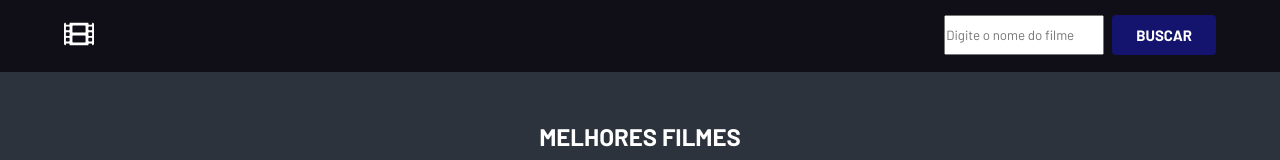
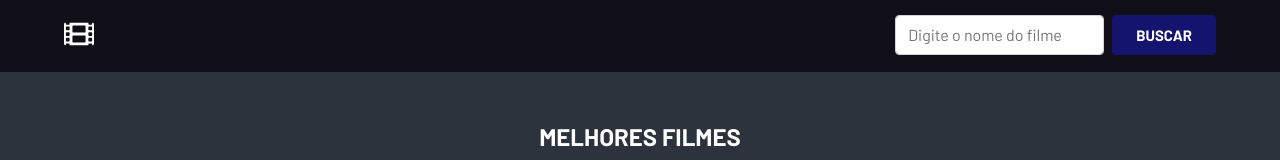
Before and after one commit to edpadua/FilmesLista, a React (Vite) app in the folder filmeslista/: page / in a window 1280 px wide. Shown: the top 160 px of the page. Built offline with nearby package versions, Linux system fonts and the light colour scheme; no server answers.

Commit message:
Correções e melhorias
Correções e melhorias

```diff
--- a/filmeslista/src/Componentes/BarraDeNavegacao/BarraDeNavegacao.css
+++ b/filmeslista/src/Componentes/BarraDeNavegacao/BarraDeNavegacao.css
@@ -30,7 +30,7 @@ a {
 
 @media (max-width: 500px) {
   .navbar-container {
-    margin-top: 0px !important;
+    margin-top: 22px !important;
   }
 
 }
--- a/filmeslista/src/Componentes/BarraDeNavegacao/index.jsx
+++ b/filmeslista/src/Componentes/BarraDeNavegacao/index.jsx
@@ -34,7 +34,7 @@ function BarraDeNavegacao() {
                             <Link to="/"><FaFilm style={{ fontSize: '30px'}}/></Link>
 
                         <form onSubmit={handleSubmit}>
-                            <input type="text" placeholder='Digite o nome do filme'
+                            <input className="form-control" type="text" placeholder='Digite o nome do filme'
                             value={busca} onChange={(e) => setBusca(e.target.value)}></input>
                             <button className="botao" type='submit'>Buscar</button>
                         </form>
--- a/filmeslista/src/Componentes/FilmeCard/index.jsx
+++ b/filmeslista/src/Componentes/FilmeCard/index.jsx
@@ -8,6 +8,7 @@ import { FaStar } from 'react-icons/fa';
 const imagesURL = import.meta.env.VITE_IMG;
 
 function FilmeCard({ filme, mostraLink = true }) {
+  if( imagesURL + filme.poster_path !="https://image.tmdb.org/t/p/w500/null")
   return (
 
     <div className="filme-card">
--- a/filmeslista/src/Paginas/Inicio/Inicio.css
+++ b/filmeslista/src/Paginas/Inicio/Inicio.css
@@ -20,3 +20,23 @@
     padding-bottom: 50px;
     padding-top: 50px;
 }
+
+.form-control {
+    display: block;
+    width: 100%;
+    padding: 0.375rem 0.75rem;
+    font-size: 1rem;
+    line-height: 1.5;
+    color: #495057;
+    background-color: #fff;
+    background-clip: padding-box;
+    border: 1px solid #ced4da;
+    border-radius: 0.25rem;
+    transition: border-color box-shadow .15s ease-in-out,box-shadow .15s ease-in-out;
+}
+
+.form-control:focus {
+    border-color: #3359d8!important;
+    box-shadow: 0 0 0 0.3rem rgba(78, 43, 206, 0.25)!important;
+    outline: none !important;
+}
```
